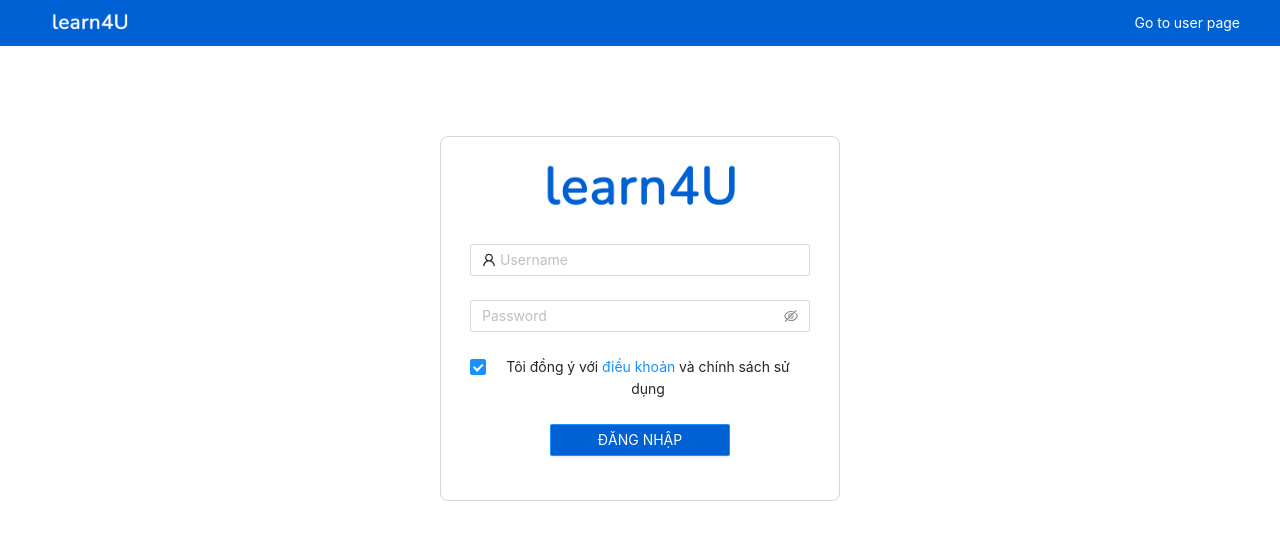
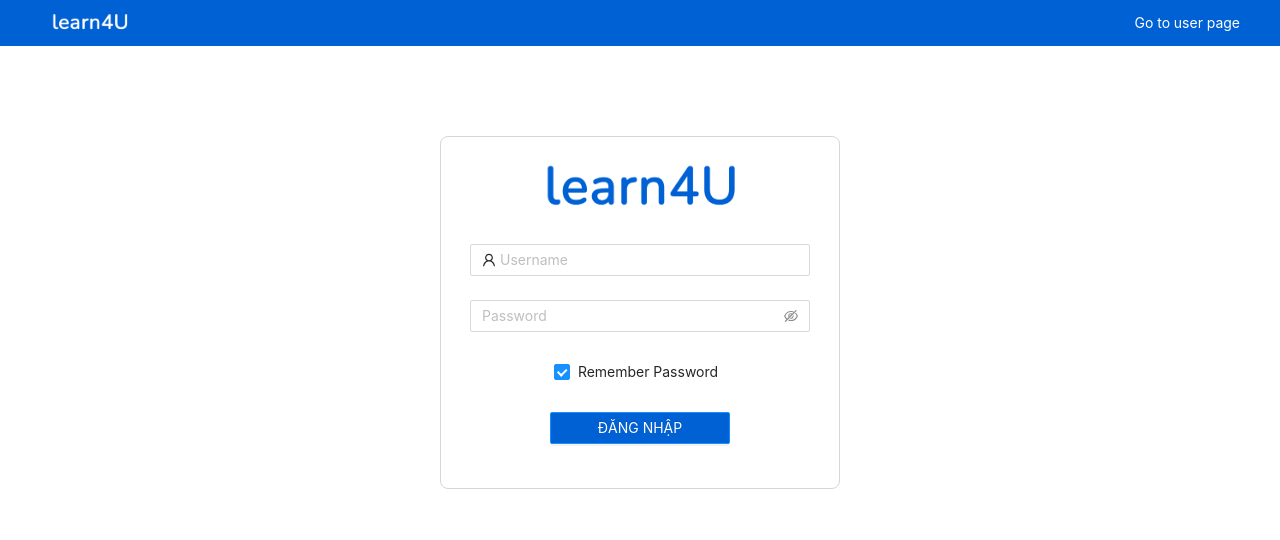
Before and after one commit to lytrungkien/learn4u-admin, a React (Create React App) app: page /login in a window 1280 px wide. Shown: the top 540 px of the page. Built offline with nearby package versions, Linux system fonts and the light colour scheme.

Commit message:
* edit login checkbox

```diff
--- a/src/components/Login/Login.js
+++ b/src/components/Login/Login.js
@@ -68,7 +68,7 @@ const Login = () => {
 						</Form.Item>
 
 						<Form.Item name="remember" valuePropName="checked" >
-							<Checkbox>Tôi đồng ý với <a>điều khoản</a> và chính sách sử dụng</Checkbox>
+							<Checkbox>Remember Password</Checkbox>
 						</Form.Item>
 
 						<Form.Item >
```
